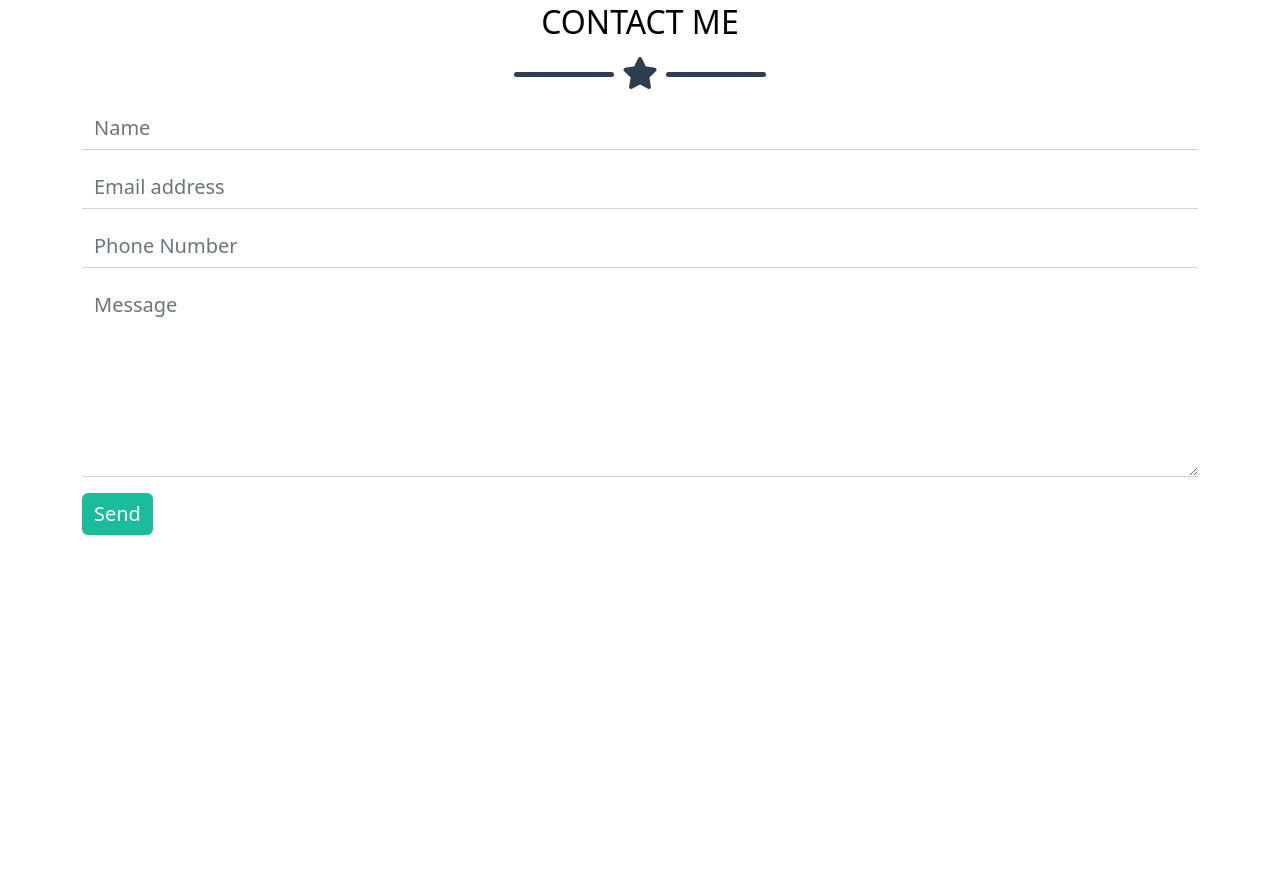
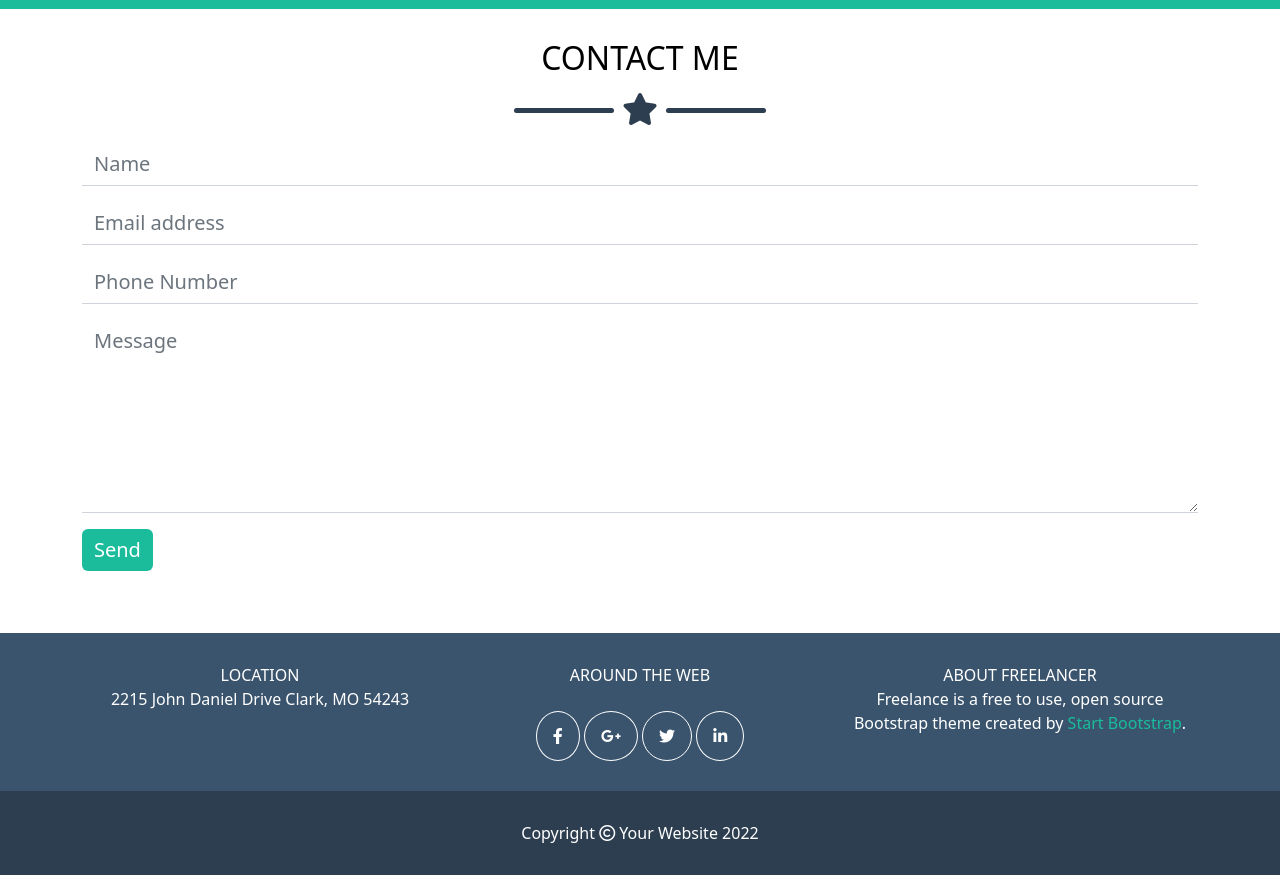
Before and after one commit to lollobianco/html-css-bootstrap-freelancer, a plain HTML site: page index.html in a window 1280 px wide. Shown: the part 1636-2511 px from the top of the page. Before the commit the page ends 2233 px from the top, so only its background shows below. Drawn offline with nearby package versions, Linux system fonts and the light colour scheme.

Commit message:
Esercizio terminato

```diff
--- a/assets/css/style.css
+++ b/assets/css/style.css
@@ -13,6 +13,10 @@ img{
 
 .bg-aquagreen{
    background-color: #1ABC9C;
+}
+
+.bg-blue{
+   background-color: #3A546D;
 }
 
 #avatar{
@@ -46,3 +50,7 @@ img{
 #send-button{
    background-color: #1ABC9C;
 }
+
+.start-bootstrap{
+   color: #1ABC9C;
+}
--- a/index.html
+++ b/index.html
@@ -115,7 +115,7 @@
 
       </section>
 
-      <section class="bg-aquagreen" id="about">
+      <section class="bg-aquagreen py-5" id="about">
 
          <h2 class="text-center text-white">ABOUT</h2>
 
@@ -175,7 +175,44 @@
          </div>
 
       </section>
+
    </main>
+
+   <footer>
+      <section class="bg-blue text-center text-white" id="footer">
+
+         <div class="container-md">
+            <div class="row align-items-start justify-content-center">
+
+               <div class="col-12 col-md-4">
+                  <div>LOCATION</div>
+                  <div class="mb-4 mb-md-5">2215 John Daniel Drive Clark, MO 54243</div>
+               </div>
+
+               <div class="col-12 col-md-4">
+                  <div class="mb-4">AROUND THE WEB</div>
+
+                  <i class="fa-brands fa-facebook-f border border-white rounded-circle fs px-3 py-3"></i>
+                  <i class="fa-brands fa-google-plus-g border border-white rounded-circle fs px-3 py-3"></i>
+                  <i class="fa-brands fa-twitter px-2 border border-white rounded-circle fs px-3 py-3"></i>
+                  <i class="fa-brands fa-linkedin-in border border-white rounded-circle fs px-3 py-3"></i>
+               </div>
+
+               <div class="col-12 col-md-4">
+                  <div class="mt-3 mt-md-0">ABOUT FREELANCER</div>
+                  <div>Freelance is a free to use, open source Bootstrap theme created by <span class="start-bootstrap">Start Bootstrap</span>.</div>
+               </div>
+
+            </div>
+
+         </div>
+
+      </section>
+
+      <section class="bg-darkblue text-center text-white">
+         <div class="fs-10">Copyright <i class="fa-regular fa-copyright"></i> Your Website 2022 </div>
+      </section>
+   </footer>
 
 
    <script src="https://cdn.jsdelivr.net/npm/@popperjs/core@2.11.6/dist/umd/popper.min.js" integrity="sha384-oBqDVmMz9ATKxIep9tiCxS/Z9fNfEXiDAYTujMAeBAsjFuCZSmKbSSUnQlmh/jp3" crossorigin="anonymous"></script>
```
